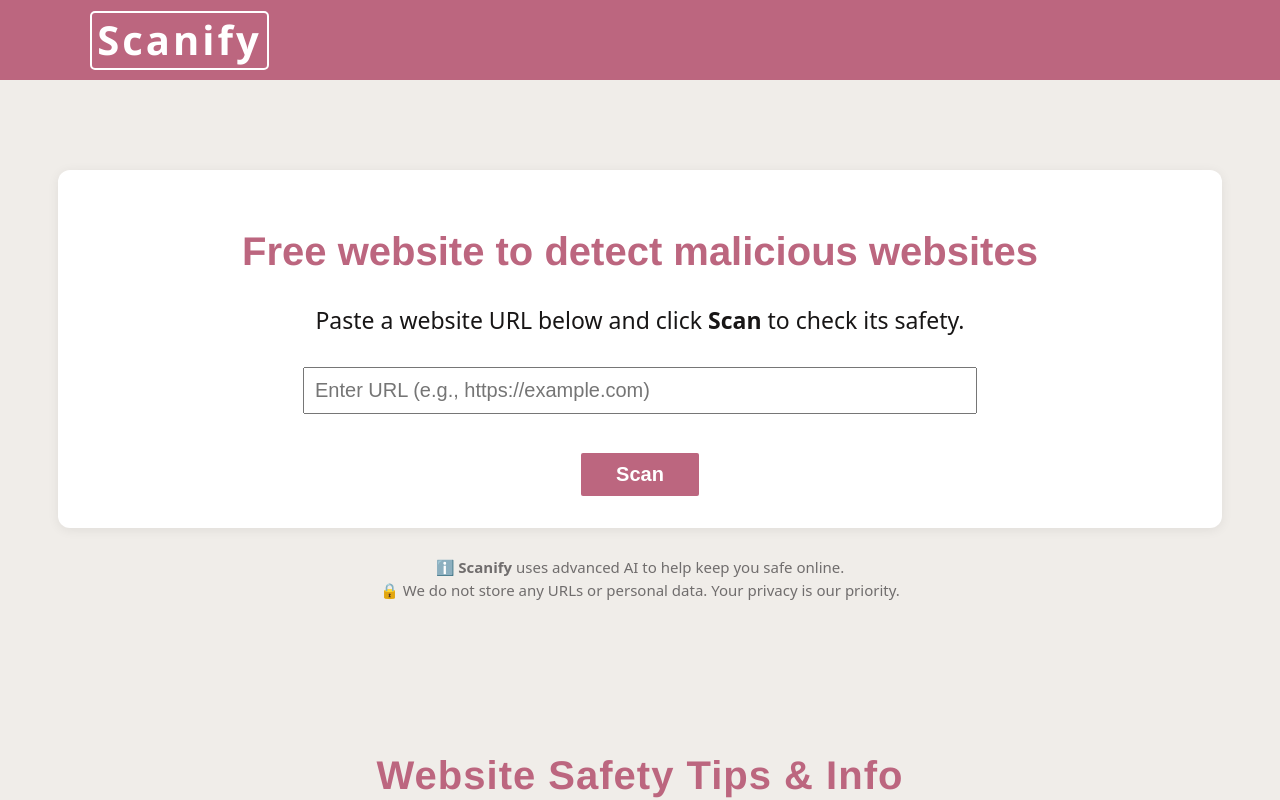
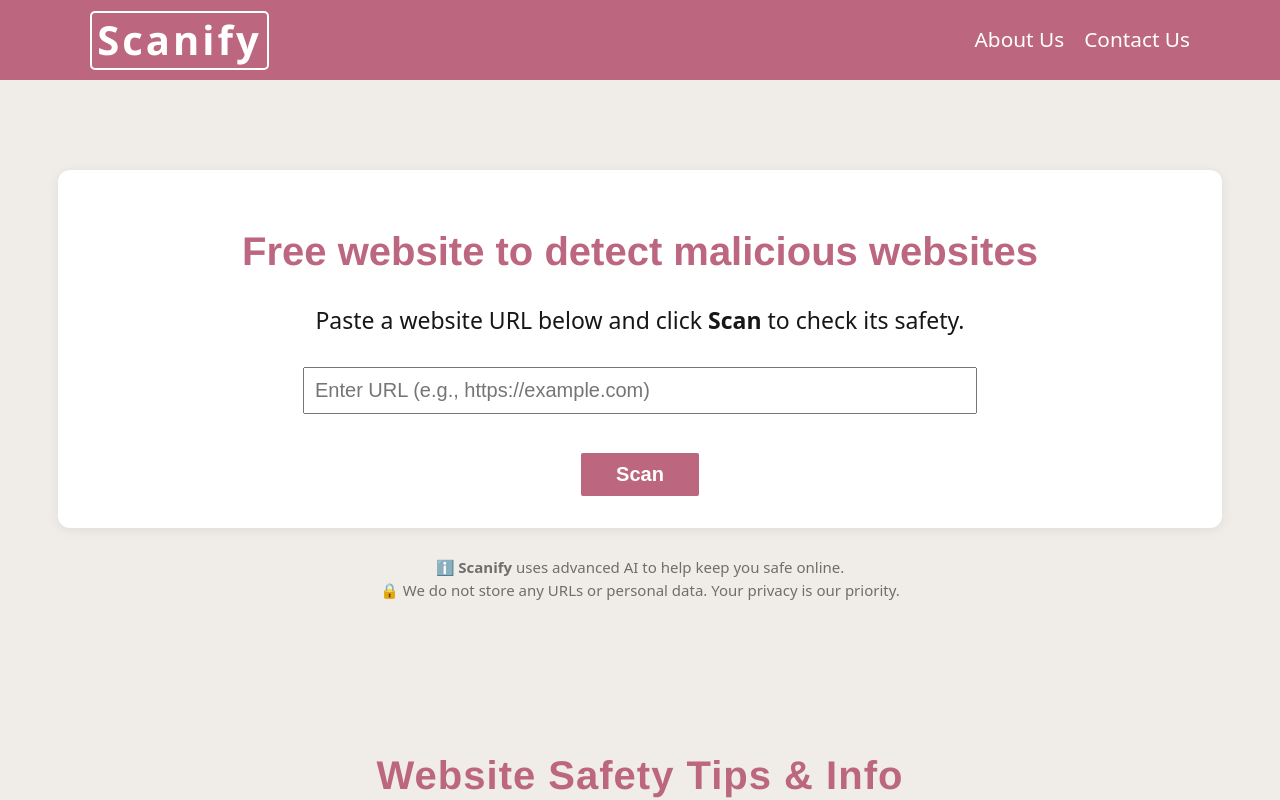
Before and after one commit to willettek27/Senior-Sem, a React (Vite) app in the folder malicious-detector-frontend/: page / in a window 1280 px wide. Shown: the top 800 px of the page. Built offline with nearby package versions, Linux system fonts and the light colour scheme.

Commit message:
Edit Frontend

```diff
--- a/malicious-detector-frontend/src/App.jsx
+++ b/malicious-detector-frontend/src/App.jsx
@@ -57,7 +57,7 @@ function App() {
       padding: "0 32px",
     }}
   >
-          {/*logo code here*/}
+    {/* Logo */}
     <div
       style={{
         width: "175px",
@@ -91,8 +91,33 @@ function App() {
         Scanify
       </span>
     </div>
-          {/* Right-side header content (empty for now) */}
-          <div></div>
+
+    {/* Navigation Links */}
+    <div>
+      <a
+        href="#"
+        style={{
+          color: "#fff",
+          textDecoration: "none",
+          marginRight: "20px",
+          fontSize: "1.3rem", // <-- bigger text here
+          fontWeight: "500",
+        }}
+      >
+        About Us
+      </a>
+      <a
+        href="#"
+        style={{
+          color: "#fff",
+          textDecoration: "none",
+          fontSize: "1.3rem", // <-- bigger text here too
+          fontWeight: "500",
+        }}
+      >
+        Contact Us
+      </a>
+    </div>
   </div>
 </header>
 
```
Also changed, not shown: 1 other file (tests, documents, lock files or other folders). Lines whose indentation alone changed are shown as unchanged.
